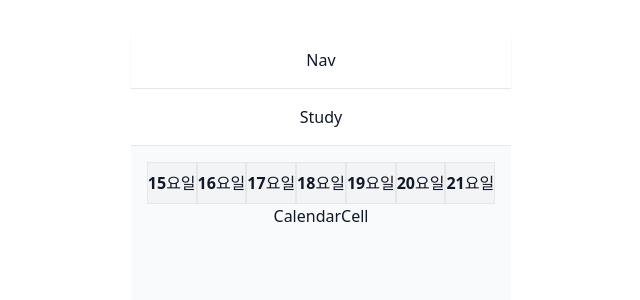
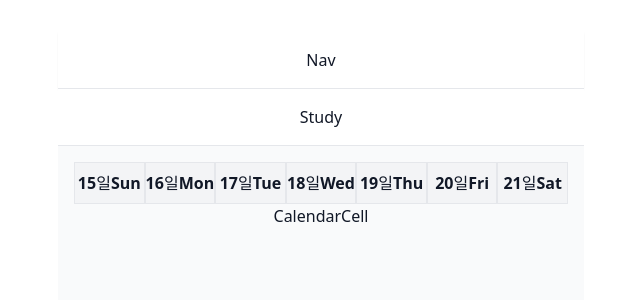
Before and after one commit to Indwoo/todo, a React (Vite) app: page / in a window 1280 px wide. Shown: the top 300 px of the page, without its empty margins (319-959 px from the left). Built offline with nearby package versions, Linux system fonts and the light colour scheme.

Commit message:
[feat] get day and date

```diff
--- a/src/components/calendar/CalendarHeader.tsx
+++ b/src/components/calendar/CalendarHeader.tsx
@@ -1,18 +1,19 @@
 import { addDays, format, getDate, startOfWeek } from 'date-fns';
+import ko from 'date-fns/locale/ko';
 
 const CalendarHeader = () => {
   const datefns = new Date();
   const startDate = startOfWeek(datefns, { weekStartsOn: 0 });
+
   const thisWeek = Array.from({ length: 7 }).map((_, i) =>
-    getDate(addDays(startDate, i)),
+    addDays(startDate, i),
   );
-  console.log(thisWeek);
 
   return (
     <div className="grid grid-cols-7">
-      {thisWeek.map((i) => (
-        <div key={i} className="text-center font-bold py-2 border bg-gray-100">
-          {i}요일
+      {thisWeek.map((date, i) => (
+        <div className="text-center font-bold py-2 border bg-gray-100">
+          {format(date, 'd')}일{format(date, 'EEE', { locale: ko.default })}
         </div>
       ))}
     </div>
```
